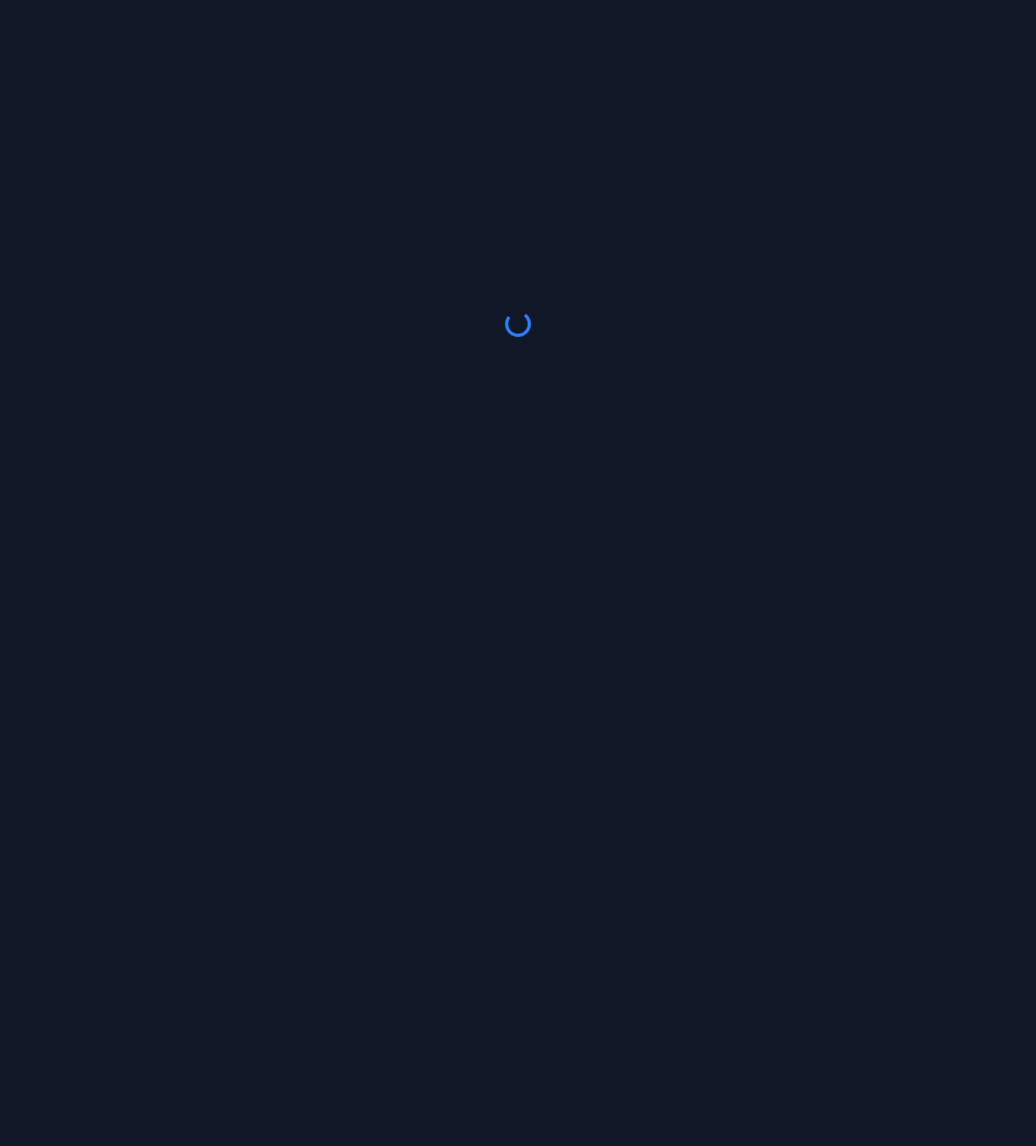
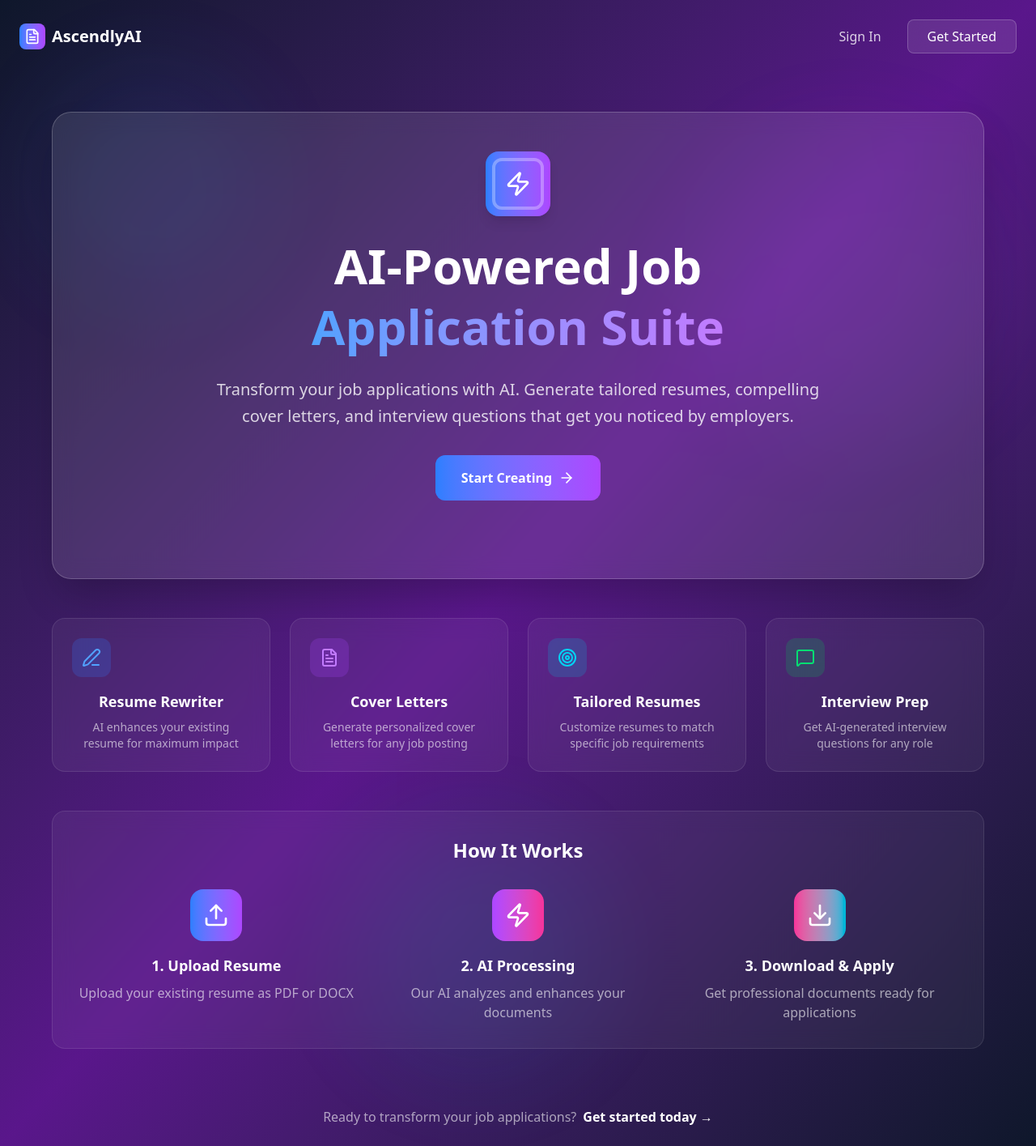
Before and after one commit to Librapraise/AscendlyAI, a Next.js app: page / in a window 1280 px wide. Before the commit this address had no page. Shown: the whole page at 81% size. Before the commit the page ends 800 px from the top, so only its background shows below. Built offline with nearby package versions, Linux system fonts and the light colour scheme.

Commit message:
added landing page

```diff
--- a/src/app/context/AuthContext.tsx
+++ b/src/app/context/AuthContext.tsx
@@ -6,6 +6,7 @@
 
 interface AuthContextType {
   user: User | null;
+  loading: boolean;
   isLoading: boolean;
   signIn: (userData: User, token: string) => void;
   signOut: () => void;
@@ -83,6 +84,7 @@
     <AuthContext.Provider value={{
       user,
       isLoading,
+      loading: isLoading,
       signIn,
       signOut,
       isAuthenticated
--- a/src/app/page.tsx
+++ b/src/app/page.tsx
@@ -1,27 +1,53 @@
 "use client";
 
-import { useEffect } from 'react';
+import { useEffect, useState } from 'react';
 import { useRouter } from 'next/navigation';
 import { useAuth } from './context/AuthContext';
+import LandingPage from '@/components/ui/LandingPage';
 
-// This page acts as a loading/redirecting gate.
+
 export default function HomePage() {
-  const { user } = useAuth();
+  const { user, loading } = useAuth();
   const router = useRouter();
+  const [showLanding, setShowLanding] = useState(false);
 
   useEffect(() => {
-    // Redirect based on authentication status
+    // Wait for auth to load
+    if (!loading) {
       if (user) {
         router.replace('/dashboard');
       } else {
-      router.replace('/signin');
+        setShowLanding(true);
       }
-  }, [user, router]);
+    }
+  }, [user, loading, router]);
 
-  // Render a loading state while redirecting
+  const handleSignIn = () => {
+    router.push('/signin');
+  };
+
+  const handleGetStarted = () => {
+    router.push('/signup');
+  };
+
+
+  if (loading) {
     return (
-    <div className="min-h-screen bg-gray-900 flex items-center justify-center">
+      <div className="min-h-screen bg-gradient-to-br from-slate-900 via-purple-900 to-slate-900 flex items-center justify-center">
         <div className="w-8 h-8 border-4 border-blue-500 border-t-transparent rounded-full animate-spin"></div>
       </div>
     );
   }
+
+
+  if (showLanding) {
+    return (
+      <LandingPage
+        onSignIn={handleSignIn}
+        onGetStarted={handleGetStarted}
+      />
+    );
+  }
+
+  return null;
+}
--- /dev/null
+++ b/src/components/ui/LandingPage.tsx
@@ -0,0 +1,166 @@
+import React from 'react';
+import { FileText, Zap, Target, MessageSquare, ArrowRight, Upload, Download, Edit3 } from 'lucide-react';
+
+interface LandingPageProps {
+  onSignIn?: () => void;
+  onGetStarted?: () => void;
+}
+
+export default function LandingPage({ onSignIn, onGetStarted }: LandingPageProps = {}) {
+  return (
+    <div className="min-h-screen bg-gradient-to-br from-slate-900 via-purple-900 to-slate-900 relative overflow-hidden">
+      {/* Animated background elements */}
+      <div className="absolute inset-0">
+        <div className="absolute top-20 left-10 w-72 h-72 bg-blue-500/10 rounded-full blur-3xl animate-pulse"></div>
+        <div className="absolute top-40 right-10 w-96 h-96 bg-purple-500/10 rounded-full blur-3xl animate-pulse delay-1000"></div>
+        <div className="absolute bottom-20 left-1/3 w-80 h-80 bg-cyan-500/10 rounded-full blur-3xl animate-pulse delay-2000"></div>
+      </div>
+
+      <div className="relative z-10 min-h-screen flex flex-col">
+        {/* Header */}
+        <header className="p-6">
+          <div className="max-w-7xl mx-auto flex justify-between items-center">
+            <div className="flex items-center space-x-2">
+              <div className="w-8 h-8 bg-gradient-to-r from-blue-500 to-purple-500 rounded-lg flex items-center justify-center">
+                <FileText className="w-5 h-5 text-white" />
+              </div>
+              <span className="text-xl font-bold text-white">AscendlyAI</span>
+            </div>
+            <div className="flex space-x-4">
+              <button
+                onClick={onSignIn}
+                className="cursor-pointer px-4 py-2 text-white/80 hover:text-white transition-colors"
+              >
+                Sign In
+              </button>
+              <button
+                onClick={onGetStarted}
+                className="cursor-pointer px-6 py-2 bg-white/10 backdrop-blur-md border border-white/20 rounded-lg text-white hover:bg-white/20 transition-all duration-300"
+              >
+                Get Started
+              </button>
+            </div>
+          </div>
+        </header>
+
+        {/* Hero Section */}
+        <main className="flex-1 flex items-center justify-center px-6 py-12">
+          <div className="max-w-6xl mx-auto text-center">
+            {/* Main glassmorphism card */}
+            <div className="bg-white/10 backdrop-blur-md border border-white/20 rounded-3xl p-12 mb-12 shadow-2xl">
+              <div className="mb-8">
+                <div className="inline-flex items-center justify-center w-20 h-20 bg-gradient-to-r from-blue-500 to-purple-500 rounded-2xl mb-6 shadow-lg">
+                  <div className="w-16 h-16 border-4 border-white/30 rounded-xl flex items-center justify-center">
+                    <Zap className="w-8 h-8 text-white" />
+                  </div>
+                </div>
+                <h1 className="text-5xl md:text-6xl font-bold text-white mb-6 leading-tight">
+                  AI-Powered Job
+                  <br />
+                  <span className="bg-gradient-to-r from-blue-400 to-purple-400 bg-clip-text text-transparent">
+                    Application Suite
+                  </span>
+                </h1>
+                <p className="text-xl text-white/80 max-w-3xl mx-auto leading-relaxed">
+                  Transform your job applications with AI. Generate tailored resumes, compelling cover letters,
+                  and interview questions that get you noticed by employers.
+                </p>
+              </div>
+
+              <div className="flex flex-col sm:flex-row gap-4 justify-center mb-12">
+                <button
+                  onClick={onGetStarted}
+                  className="cursor-pointer px-8 py-4 bg-gradient-to-r from-blue-500 to-purple-500 text-white rounded-xl font-semibold hover:shadow-lg hover:scale-105 transition-all duration-300 flex items-center justify-center space-x-2"
+                >
+                  <span>Start Creating</span>
+                  <ArrowRight className="w-5 h-5" />
+                </button>
+                {/*
+                <button className="px-8 py-4 bg-white/10 backdrop-blur-md border border-white/20 text-white rounded-xl font-semibold hover:bg-white/20 transition-all duration-300">
+                  Watch Demo
+                </button>
+                */}
+              </div>
+            </div>
+
+            {/* Features Grid */}
+            <div className="grid md:grid-cols-2 lg:grid-cols-4 gap-6 mb-12">
+              <div className="bg-white/5 backdrop-blur-md border border-white/10 rounded-2xl p-6 hover:bg-white/10 transition-all duration-300 group">
+                <div className="w-12 h-12 bg-blue-500/20 rounded-xl flex items-center justify-center mb-4 group-hover:scale-110 transition-transform">
+                  <Edit3 className="w-6 h-6 text-blue-400" />
+                </div>
+                <h3 className="text-lg font-semibold text-white mb-2">Resume Rewriter</h3>
+                <p className="text-white/60 text-sm">AI enhances your existing resume for maximum impact</p>
+              </div>
+
+              <div className="bg-white/5 backdrop-blur-md border border-white/10 rounded-2xl p-6 hover:bg-white/10 transition-all duration-300 group">
+                <div className="w-12 h-12 bg-purple-500/20 rounded-xl flex items-center justify-center mb-4 group-hover:scale-110 transition-transform">
+                  <FileText className="w-6 h-6 text-purple-400" />
+                </div>
+                <h3 className="text-lg font-semibold text-white mb-2">Cover Letters</h3>
+                <p className="text-white/60 text-sm">Generate personalized cover letters for any job posting</p>
+              </div>
+
+              <div className="bg-white/5 backdrop-blur-md border border-white/10 rounded-2xl p-6 hover:bg-white/10 transition-all duration-300 group">
+                <div className="w-12 h-12 bg-cyan-500/20 rounded-xl flex items-center justify-center mb-4 group-hover:scale-110 transition-transform">
+                  <Target className="w-6 h-6 text-cyan-400" />
+                </div>
+                <h3 className="text-lg font-semibold text-white mb-2">Tailored Resumes</h3>
+                <p className="text-white/60 text-sm">Customize resumes to match specific job requirements</p>
+              </div>
+
+              <div className="bg-white/5 backdrop-blur-md border border-white/10 rounded-2xl p-6 hover:bg-white/10 transition-all duration-300 group">
+                <div className="w-12 h-12 bg-green-500/20 rounded-xl flex items-center justify-center mb-4 group-hover:scale-110 transition-transform">
+                  <MessageSquare className="w-6 h-6 text-green-400" />
+                </div>
+                <h3 className="text-lg font-semibold text-white mb-2">Interview Prep</h3>
+                <p className="text-white/60 text-sm">Get AI-generated interview questions for any role</p>
+              </div>
+            </div>
+
+            {/* How it works */}
+            <div className="bg-white/5 backdrop-blur-md border border-white/10 rounded-2xl p-8">
+              <h2 className="text-2xl font-bold text-white mb-8">How It Works</h2>
+              <div className="grid md:grid-cols-3 gap-8">
+                <div className="text-center">
+                  <div className="w-16 h-16 bg-gradient-to-r from-blue-500 to-purple-500 rounded-2xl flex items-center justify-center mx-auto mb-4">
+                    <Upload className="w-8 h-8 text-white" />
+                  </div>
+                  <h3 className="text-lg font-semibold text-white mb-2">1. Upload Resume</h3>
+                  <p className="text-white/60">Upload your existing resume as PDF or DOCX</p>
+                </div>
+                <div className="text-center">
+                  <div className="w-16 h-16 bg-gradient-to-r from-purple-500 to-pink-500 rounded-2xl flex items-center justify-center mx-auto mb-4">
+                    <Zap className="w-8 h-8 text-white" />
+                  </div>
+                  <h3 className="text-lg font-semibold text-white mb-2">2. AI Processing</h3>
+                  <p className="text-white/60">Our AI analyzes and enhances your documents</p>
+                </div>
+                <div className="text-center">
+                  <div className="w-16 h-16 bg-gradient-to-r from-pink-500 to-cyan-500 rounded-2xl flex items-center justify-center mx-auto mb-4">
+                    <Download className="w-8 h-8 text-white" />
+                  </div>
+                  <h3 className="text-lg font-semibold text-white mb-2">3. Download & Apply</h3>
+                  <p className="text-white/60">Get professional documents ready for applications</p>
+                </div>
+              </div>
+            </div>
+          </div>
+        </main>
+
+        {/* Footer */}
+        <footer className="p-6 text-center">
+          <p className="text-white/60">
+            Ready to transform your job applications?
+            <span
+              onClick={onGetStarted}
+              className="cursor-pointer text-white ml-2 font-semibold cursor-pointer hover:text-blue-400 transition-colors"
+            >
+              Get started today →
+            </span>
+          </p>
+        </footer>
+      </div>
+    </div>
+  );
+}
```
Lines whose indentation alone changed are shown as unchanged.
